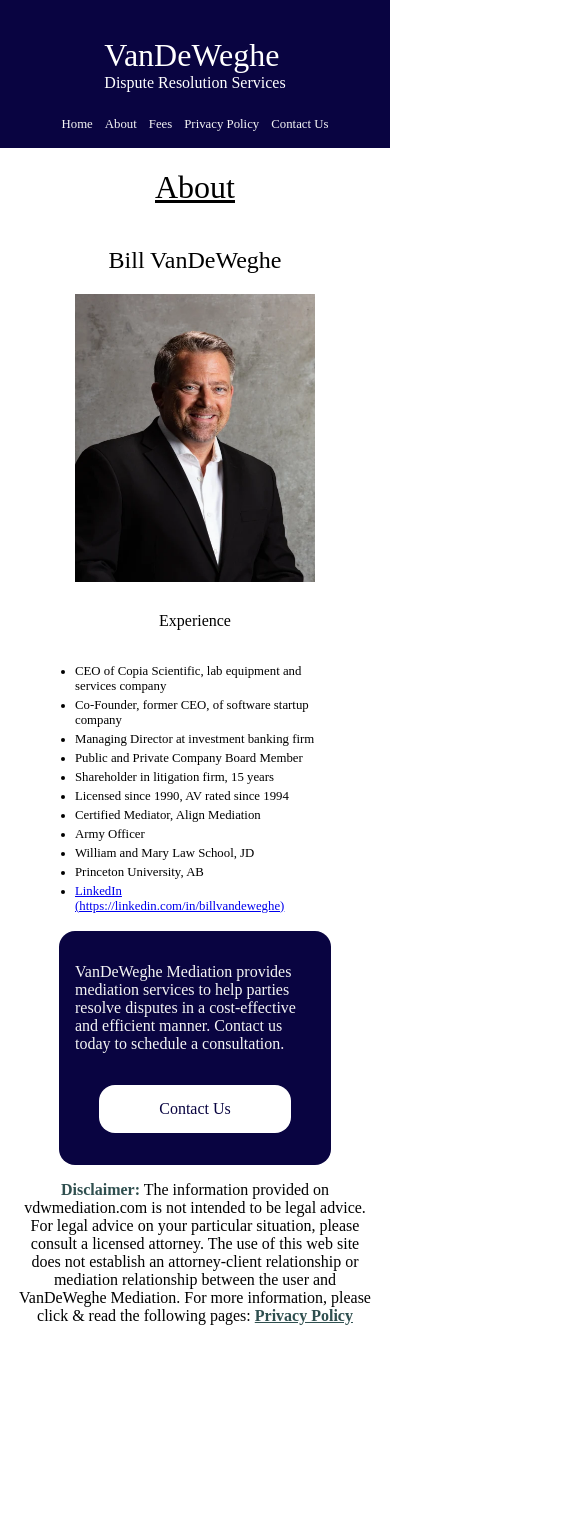
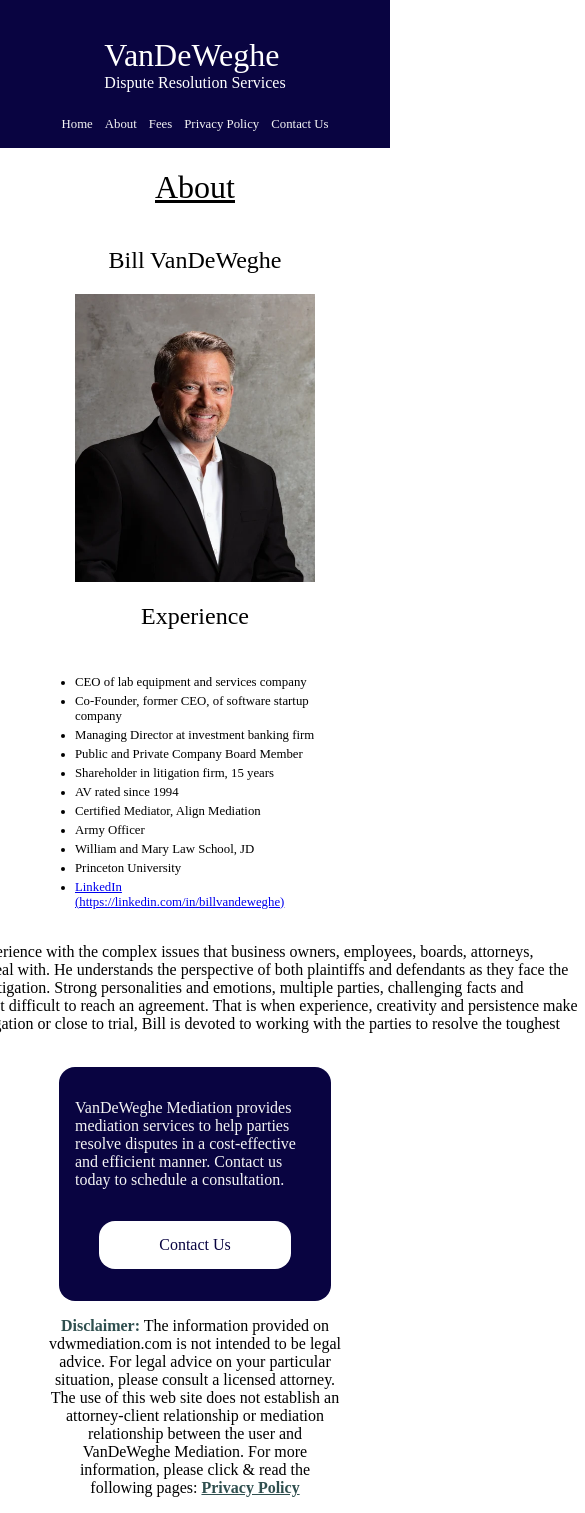
Before and after one commit to Christofuu/vdw-mediation, a SvelteKit app: page /about in a window 390 px wide. Shown: the whole page, 585 px wide, since content can reach past the window. Before the commit the page ends 1341 px from the top, so only its background shows below. Built offline with nearby package versions, Linux system fonts and the light colour scheme.

Commit message:
add changes requested, more responsive css added

```diff
--- a/src/routes/+layout.svelte
+++ b/src/routes/+layout.svelte
@@ -1,8 +1,6 @@
-<!---- TODO: make fit screen on mobile -->
 <div class="navbar">
-  <div  class="title">
+  <div class="title">
     <a href="/">
-
       <h1>VanDeWeghe</h1>
       <h4>Dispute Resolution Services</h4>
     </a>
@@ -40,7 +38,7 @@
     padding: 0;
   }
 
-  :global(h1,h2,h3,h4,h5) {
+  :global(h1, h2, h3, h4, h5) {
     font-family: Adminata;
     font-weight: lighter;
   }
@@ -90,7 +88,6 @@
     color: darkslategrey;
   }
 
-
   .navbar nav a {
     display: inline-block;
     margin: 0 1rem;
@@ -106,17 +103,19 @@
     .navbar {
       flex-direction: column;
     }
+  }
+
+  @media only screen and (max-width: 1500px) {
     footer {
-      margin-left: 1rem;
-      margin-right: 1rem;
+      margin-left: 3rem !important;
+      margin-right: 3rem !important;
       margin-bottom: 0;
     }
   }
-
   @media only screen and (max-width: 480px) {
-    .navbar nav a{
+    .navbar nav a {
       font-size: 0.8rem;
-      margin: 0 .25rem;
+      margin: 0 0.25rem;
     }
   }
 </style>
--- a/src/routes/+page.svelte
+++ b/src/routes/+page.svelte
@@ -32,6 +32,7 @@
     .content img {
         width: 45rem;
         height: 20rem;
+        margin-top: 1rem;
     }
 
     ul {
--- a/src/routes/about/+page.svelte
+++ b/src/routes/about/+page.svelte
@@ -1,8 +1,5 @@
-
-
 <h1>About</h1>
 <div class="content">
-
   <!-- bill bio section-->
   <div class="about_me">
     <div class="profile">
@@ -12,19 +9,36 @@
     <div class="experience">
       <h4>Experience</h4>
       <ul>
-          <li>CEO of Copia Scientific, lab equipment and services company</li>
+        <li>CEO of lab equipment and services company</li>
         <li>Co-Founder, former CEO, of software startup company</li>
         <li>Managing Director at investment banking firm</li>
         <li>Public and Private Company Board Member</li>
         <li>Shareholder in litigation firm, 15 years</li>
-          <li>Licensed since 1990, AV rated since 1994</li>
+        <li>AV rated since 1994</li>
         <li>Certified Mediator, Align Mediation</li>
         <li>Army Officer</li>
         <li>William and Mary Law School, JD</li>
-          <li>Princeton University, AB</li>
-          <li><a href="https://linkedin.com/in/billvandeweghe">LinkedIn (https://linkedin.com/in/billvandeweghe)</a></li>
+        <li>Princeton University</li>
+        <li>
+          <a href="https://linkedin.com/in/billvandeweghe"
+            >LinkedIn (https://linkedin.com/in/billvandeweghe)</a
+          >
+        </li>
       </ul>
     </div>
+  </div>
+  <div class="bio">
+    <p>
+      VanDeWeghe has firsthand experience with the complex issues that business
+      owners, employees, boards, attorneys, contractors and vendors must deal
+      with. He understands the perspective of both plaintiffs and defendants as
+      they face the uncertainty, risks and costs of litigation. Strong
+      personalities and emotions, multiple parties, challenging facts and
+      entrenched positions can make it difficult to reach an agreement. That is
+      when experience, creativity and persistence make the difference. Whether
+      pre-litigation or close to trial, Bill is devoted to working with the
+      parties to resolve the toughest disputes as early as possible.
+    </p>
   </div>
   <!-- /*bill footer section */ -->
   <div class="contact">
@@ -49,17 +63,22 @@
     text-align: center;
   }
 
+  h4 {
+    font-size: 1.5rem;
+    margin-top: 1.3rem;
+  }
+
   .about_me {
     display: flex;
     flex-direction: row !important;
-    margin-bottom: 2rem;
+    margin-bottom: 0rem !important;
     align-items: start !important;
-    justify-content: start  !important;
+    justify-content: start !important;
   }
 
   .experience {
     margin: 0;
-    margin-top: .5rem !important;
+    /* margin-top: .5rem !important; */
     display: flex;
     align-items: start !important;
     justify-content: first baseline;
@@ -98,7 +117,6 @@
     /* align-items: baseline; */
   }
 
-
   .content div {
     display: flex;
     flex-flow: column;
@@ -110,7 +128,7 @@
   }
 
   .content img {
-    width: 18rem;
+    width: 15rem;
     height: 20rem;
     margin-bottom: 1rem;
     margin-right: 1rem;
@@ -120,10 +138,12 @@
     text-align: center;
   }
 
-
-
   ul {
     padding-left: 0;
+  }
+
+  .bio p {
+    width: 50rem !important;
   }
 
   @media only screen and (max-width: 768px) {
@@ -143,7 +163,7 @@
     }
 
     .experience ul li {
-      margin-bottom: .25rem;
+      margin-bottom: 0.25rem;
     }
 
     .contact {
@@ -162,10 +182,9 @@
 
     .content img {
       margin: 0;
-      width: 15rem;
+      width: 14rem;
       height: 18rem;
     }
-
   }
 
   @media only screen and (max-width: 480px) {
@@ -184,7 +203,6 @@
       flex-direction: column !important;
       align-items: center !important;
       margin: 0;
-
     }
 
     .profile {
@@ -193,11 +211,11 @@
 
     .experience ul {
       width: 15rem !important;
-      font-size: .8rem !important;
+      font-size: 0.8rem !important;
     }
 
     .experience ul li {
-      margin-bottom: .25rem;
+      margin-bottom: 0.25rem;
     }
 
     .contact {
--- a/src/routes/fees/+page.svelte
+++ b/src/routes/fees/+page.svelte
@@ -1,9 +1,10 @@
-
 <div>
   <h1>Fees</h1>
-    <h2>Hourly Rates</h2>
   <p>
-        Hourly rates for all mediation and litigation services will be provided upon request. <a href="/contact">Contact us here</a> for more information on our hourly rates.
+    Based on the amount of time needed, the price provided will include
+    preparation time, follow up calls and all other expenses. Everyone should be
+    focused on reaching a satisfactory result, not a costly process. Generally,
+    a half day mediation fee will be $3500, and a full day fee will be $6000.
   </p>
 </div>
 
@@ -17,17 +18,31 @@
     margin-bottom: 28rem;
   }
 
+  @media only screen and (max-width: 1500px) {
+    div {
+      margin-left: 20rem;
+      margin-right: 20rem;
+      margin-bottom: 28rem;
+    }
+  }
+
   @media only screen and (max-width: 1200px) {
     div {
       margin: 0 5rem;
-            margin-bottom: 10rem;
+      margin-bottom: 28rem;
+    }
+  }
+
+  @media only screen and (max-width: 768px) {
+    div {
+      margin: 0 2rem;
+      margin-bottom: 24rem;
     }
   }
 
   @media only screen and (max-width: 600px) {
     div {
-            margin: 0 1rem;
-            margin-bottom: 10rem;
+      margin-bottom: 22rem;
     }
   }
 </style>
```
Also changed, not shown: src/routes/contact/+page.svelte (+23 -8 lines). Lines whose indentation alone changed are shown as unchanged.
